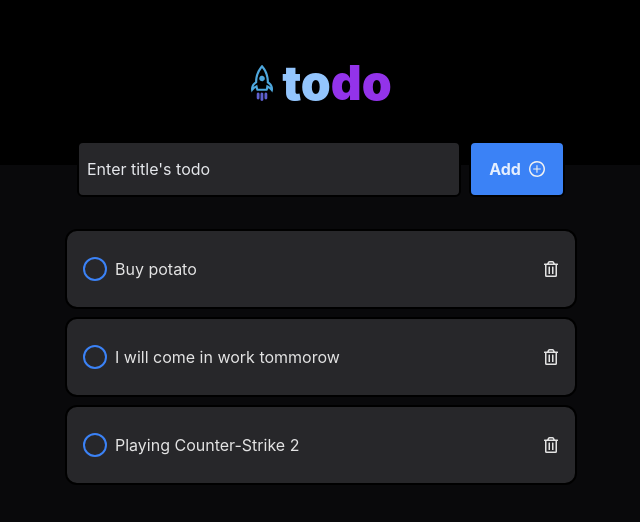
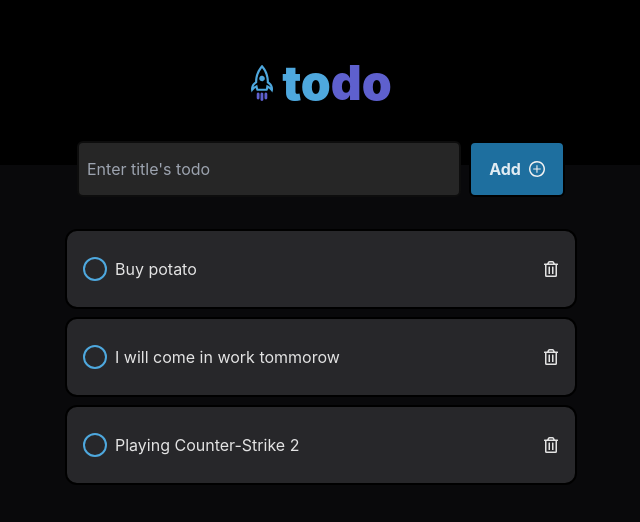
Before and after one commit to NoOseGG/todos, a React (Vite) app: page / in a window 1280 px wide. Shown: the top 522 px of the page, without its empty margins (319-959 px from the left). Built offline with nearby package versions, Linux system fonts and the light colour scheme.

Commit message:
added custom color

```diff
--- a/src/components/Header/Header.tsx
+++ b/src/components/Header/Header.tsx
@@ -7,8 +7,8 @@ const Header: React.FC = () => {
       <div className="flex items-center gap-2">
         <img className="w-6 h-9" src={logo} alt="rocket" />
         <span>
-          <span className="text-5xl text-blue-300 font-black">to</span>
-          <span className="text-5xl text-purple-600 font-black">do</span>
+          <span className="text-5xl text-lightBlue font-black">to</span>
+          <span className="text-5xl text-lightPurple font-black">do</span>
         </span>
       </div>
     </header>
--- a/src/components/Todos/Input/Input.tsx
+++ b/src/components/Todos/Input/Input.tsx
@@ -20,12 +20,12 @@ const Input: React.FC<Props> = ({ handleAddTodo }) => {
   return (
     <div className="w-full flex items-center justify-center absolute -top-6 gap-2">
       <input
-        className="w-96 h-14 pl-2 bg-zinc-800 border-2 border-black rounded-md placeholder:text-gray-200"
+        className="w-96 h-14 pl-2 bg-gray border-2 border-darkGray rounded-md text-lightGray placeholder:text-gray-200"
         placeholder={`Enter title's todo`}
         onChange={handleChangeInput}
       />
       <button
-        className="w-24 h-14 bg-blue-500 border-2 border-black rounded-md hover:bg-blue-400"
+        className="w-24 h-14 bg-blueDark border-2 border-black rounded-md hover:bg-blue-400"
         onClick={() => handleClick()}
       >
         <div className="h-full w-full flex items-center justify-center gap-2">
--- a/src/components/Todos/TodoItem/TodoItem.tsx
+++ b/src/components/Todos/TodoItem/TodoItem.tsx
@@ -12,7 +12,7 @@ const TodoItem: React.FC<Props> = ({ todo, handleDeleteTodo }) => {
 
   return (
     <div className="w-full h-20 p-4 bg-zinc-800 flex items-center border-2 border-black rounded-xl gap-2">
-      <span className="w-6 h-6 border-2 border-blue-500 rounded-full"></span>
+      <span className="w-6 h-6 border-2 border-lightBlue rounded-full"></span>
       <div className="text-base grow">{todo.title}</div>
       <FaRegTrashAlt className="cursor-pointer" onClick={() => handleDeleteTodo(todo.id)}/>
     </div>
--- a/tailwind.config.js
+++ b/tailwind.config.js
@@ -2,7 +2,16 @@
 module.exports = {
   content: ["./src/**/*.{js,jsx,ts,tsx}"],
   theme: {
-    extend: {},
+    extend: {
+      colors: {
+        lightBlue: '#4EA8DE',
+        lightPurple: '#5E60CE',
+        blueDark: "#1E6F9F",
+        lightGray: "#808080",
+        darkGray: "#0D0D0D",
+        gray: "#262626",
+      },
+    },
   },
   plugins: [],
 };
```
